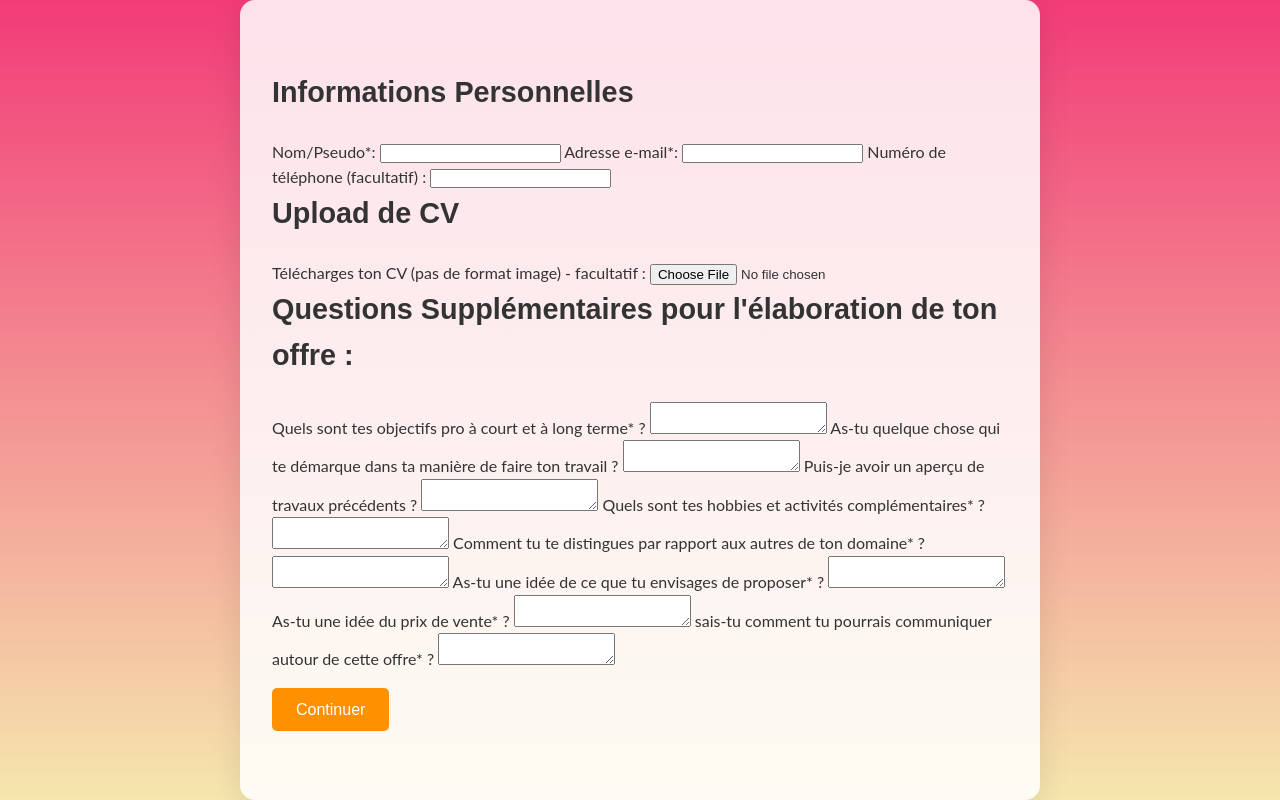
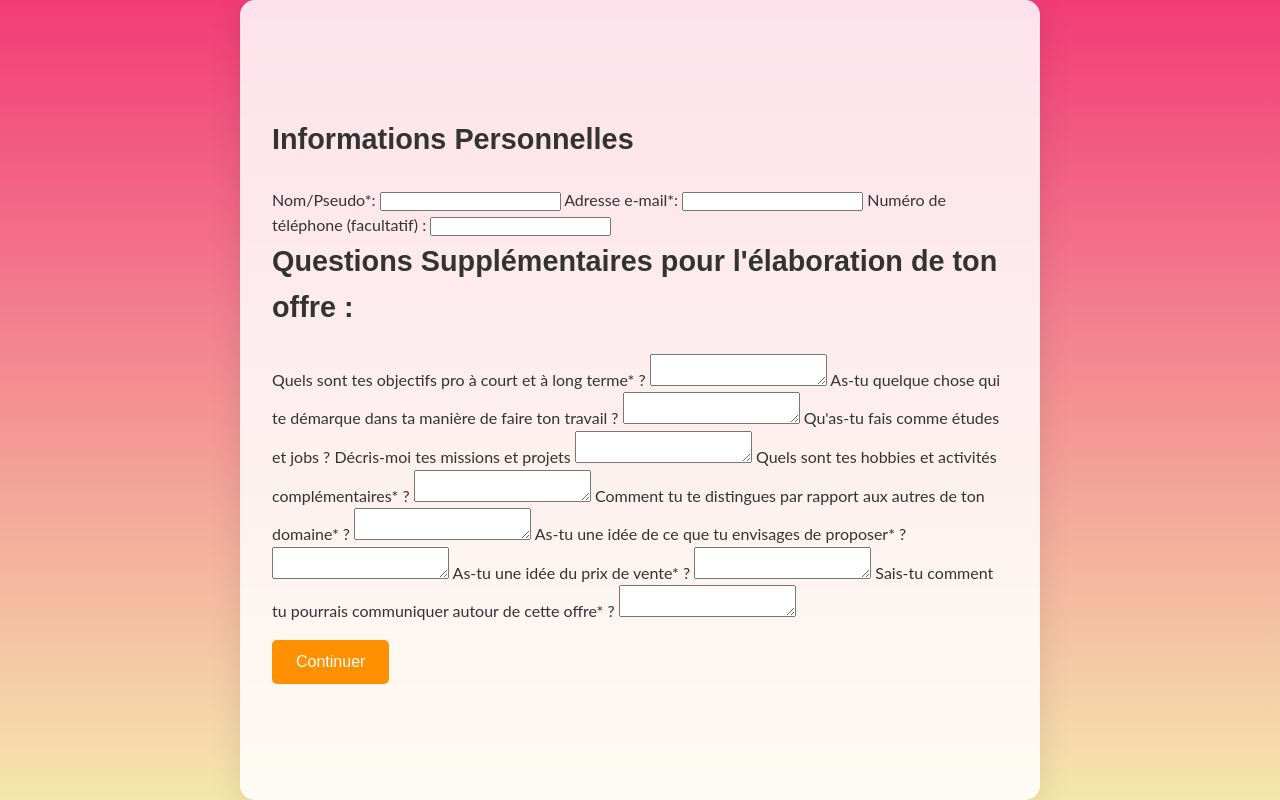
Before and after one commit to Rikkusa/offgen, a plain HTML site: page index.html in a window 1280 px wide. Both pictures are taken after a click on the button "Commencer". Drawn offline with Linux system fonts and the light colour scheme.

Commit message:
suprrciv.html

```diff
--- a/index.html
+++ b/index.html
@@ -12,7 +12,7 @@
         <div id="screen-1" class="screen">
             <div class="logo">Générateur d'Offres Idéales</div>
             <p class="intro-text">Bienvenue dans le générateur d'offres personnalisées !</p>
-            <p class="intro-highlight">Charge ton CV et réponds à quelques questions pour découvrir des offres qui correspondent parfaitement à ton expertise.</p>
+            <p class="intro-highlight">Réponds à quelques questions pour découvrir des offres qui correspondent parfaitement à ton expertise.</p>
             <button id="start-btn" class="btn primary-btn">Commencer</button>
         </div>
 
@@ -26,17 +26,12 @@
             <label for="telephone">Numéro de téléphone (facultatif) :</label>
             <input type="tel" id="telephone" name="telephone">
             <div class="section">
-                <h2>Upload de CV</h2>
-                <label for="cv-file">Télécharges ton CV (pas de format image) - facultatif :</label>
-                <input type="file" id="cv-file" name="cv-file">
-            </div>
-            <div class="section">
                 <h2>Questions Supplémentaires pour l'élaboration de ton offre : </h2>
                 <label for="objectifs">Quels sont tes objectifs pro à court et à long terme* ?</label>
                 <textarea id="objectifs" name="objectifs" required></textarea>
                 <label for="methodologie">As-tu quelque chose qui te démarque dans ta manière de faire ton travail ?</label>
                 <textarea id="methodologie" name="methodologie" ></textarea>
-                <label for="exemples-travail">Puis-je avoir un aperçu de travaux précédents ?</label>
+                <label for="exemples-travail">Qu'as-tu fais comme études et jobs ? Décris-moi tes missions et projets </label>
                 <textarea id="exemples-travail" name="exemples-travail"></textarea>
                 <label for="hobbies">Quels sont tes hobbies et activités complémentaires* ?</label>
                 <textarea id="hobbies" name="hobbies"></textarea>
@@ -46,7 +41,7 @@
                 <textarea id="propositions" name="propositions" required></textarea>
                 <label for="tarification">As-tu une idée du prix de vente* ?</label>
                 <textarea id="tarification" name="tarification" required></textarea>
-                <label for="marketing">sais-tu comment tu pourrais communiquer autour de cette offre* ?</label>
+                <label for="marketing">Sais-tu comment tu pourrais communiquer autour de cette offre* ?</label>
                 <textarea id="marketing" name="marketing" required></textarea>
             </div>
             <button id="continue-btn" class="btn primary-btn">Continuer</button>
```
